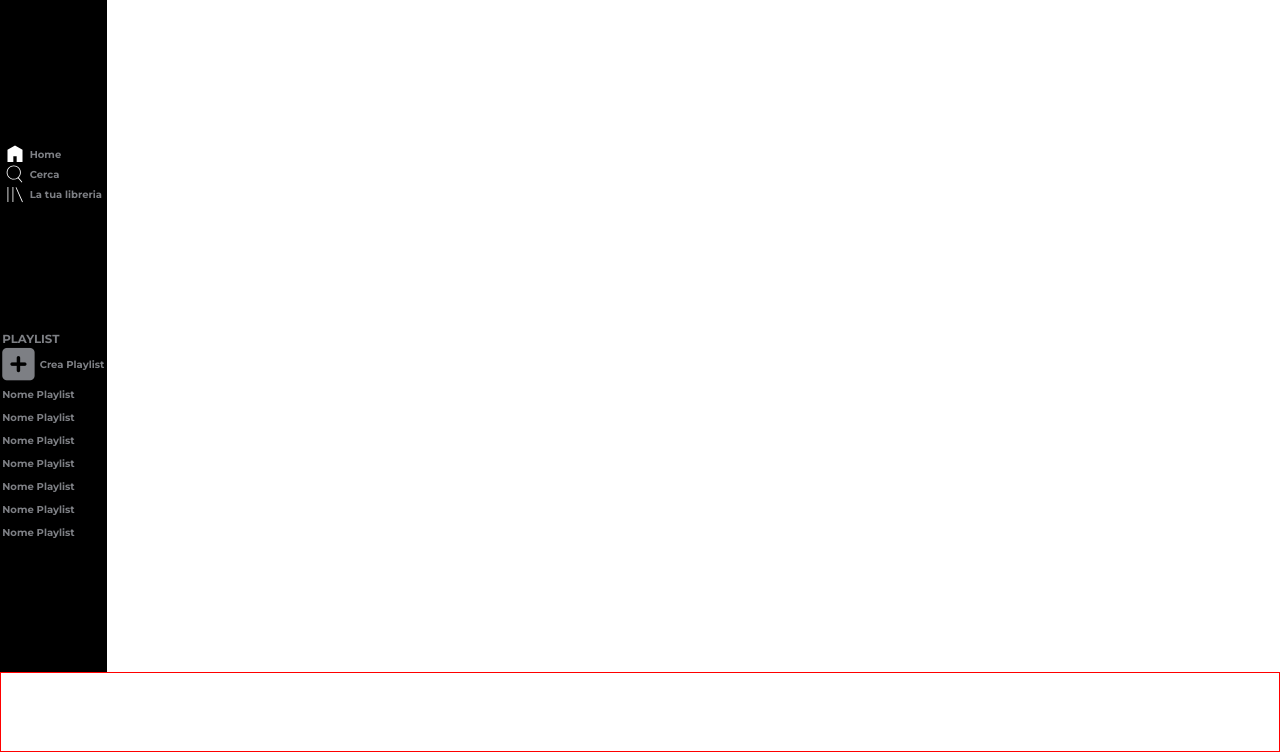
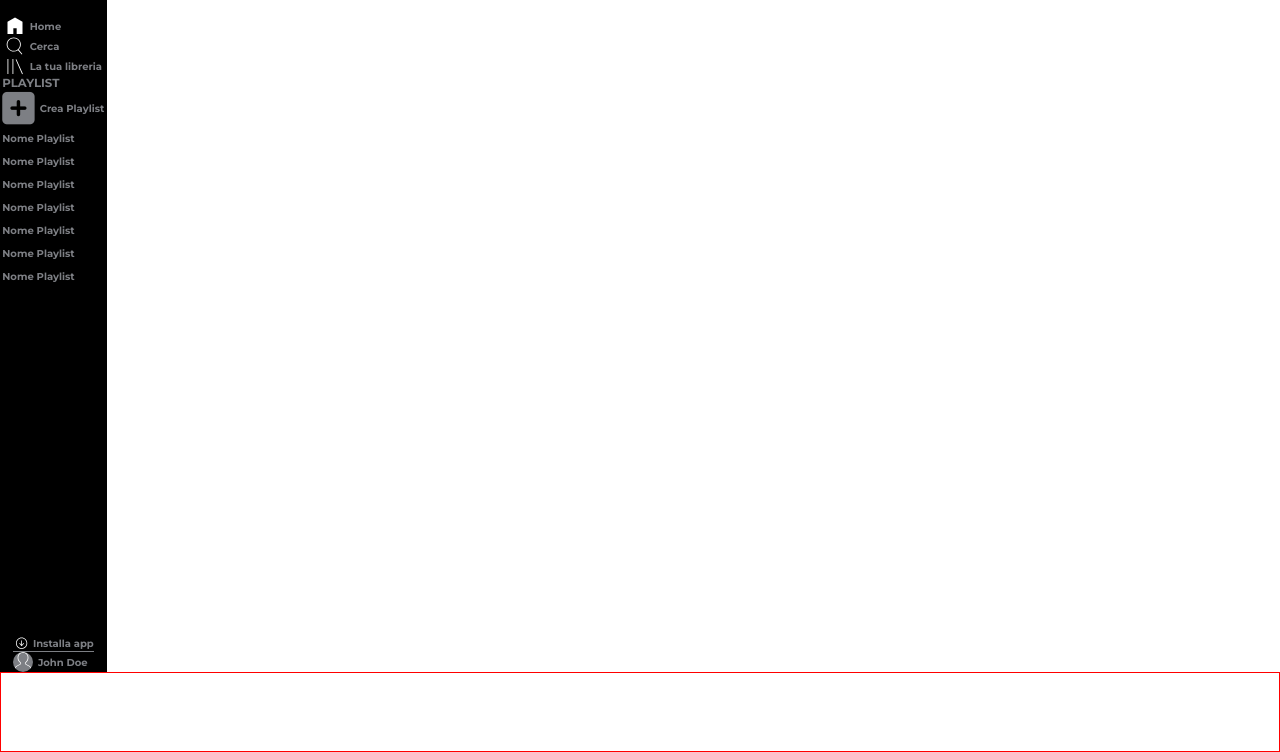
Before and after one commit to Gianmarco720/html-css-spotifyweb, a plain HTML site: page index.html in a window 1280 px wide. Shown: the part 48-800 px from the top of the page. Drawn offline with Linux system fonts and the light colour scheme.

Commit message:
initial sidebar layout

```diff
--- a/assets/css/style.css
+++ b/assets/css/style.css
@@ -40,6 +40,12 @@ li {
 
 .d_flex {
     display: flex;
+}
+
+.container_side_top {
+    flex-direction: column;
+    max-width: 100%;
+    align-items: center;
 }
 
 .d_column {
@@ -122,7 +128,7 @@ li {
     height: 200px;
 }
 
-.debug .user {
+.debug .user_info {
     height: 50px;
 }
 
@@ -150,8 +156,8 @@ li {
     height: 100%;
     background-color: var(--dark);
     align-items: center;
+    color: var(--primarygrey);
     justify-content: space-between;
-    color: var(--primarygrey);
     font-size: 10px;
 }
 
@@ -160,6 +166,7 @@ li {
     padding: 1rem;
 }
 
+/* sezione navbar */
 .side_functions {
     align-items: center;
 }
@@ -168,6 +175,7 @@ li {
     width: 20px;
 }
 
+/* sezione playlist */
 .playlist_function {
     color: var(--primarygrey);
 }
@@ -182,6 +190,26 @@ li {
 
 .new_playlist li {
     padding: 5px 0;
+}
+/* sezione user */
+.app_dl img,
+.user_name img {
+    width: 15px;
+}
+
+.user_name img {
+    background-color: var(--primarygrey);
+    height: 20px;
+    width: 20px;
+    border-radius: 1rem;
+}
+
+.app_dl, .user_name {
+    align-items: center;
+}
+
+.user_name {
+    border-top: 1px solid var(--primarygrey);
 }
 
 .upgrade {
--- a/index.html
+++ b/index.html
@@ -20,6 +20,7 @@
             <div class="col_1 main_content">
                 <div class="sidebar d_flex d_column">
                     <!-- logo -->
+                    <div class="container_side_top d_flex">
                         <div class="logo">
                             <img src="./assets/img/logo.svg" alt="Spotify logo">
                         </div>
@@ -54,7 +55,19 @@
                                 </ul>
                             </div>
                         </div>
-                    <div class="user"></div>
+                    </div>
+                        <!-- sezione user -->
+                        <div class="user">
+                            <div class="user_info d_flex d_column">
+                                <div class="app_dl d_flex gap5">
+                                    <img src="./assets/img/download.svg" alt="download"><a href="#">Installa app</a>
+                                </div>
+                                <div class="user_name d_flex gap5">
+                                    <img src="./assets/img/profile.svg" alt="avatar">
+                                    <span><strong>John Doe</strong></span>
+                                </div>
+                            </div>
+                        </div>
                 </div>
             </div>
             <div class="col_11 main_content">
```
Lines whose indentation alone changed are shown as unchanged.
